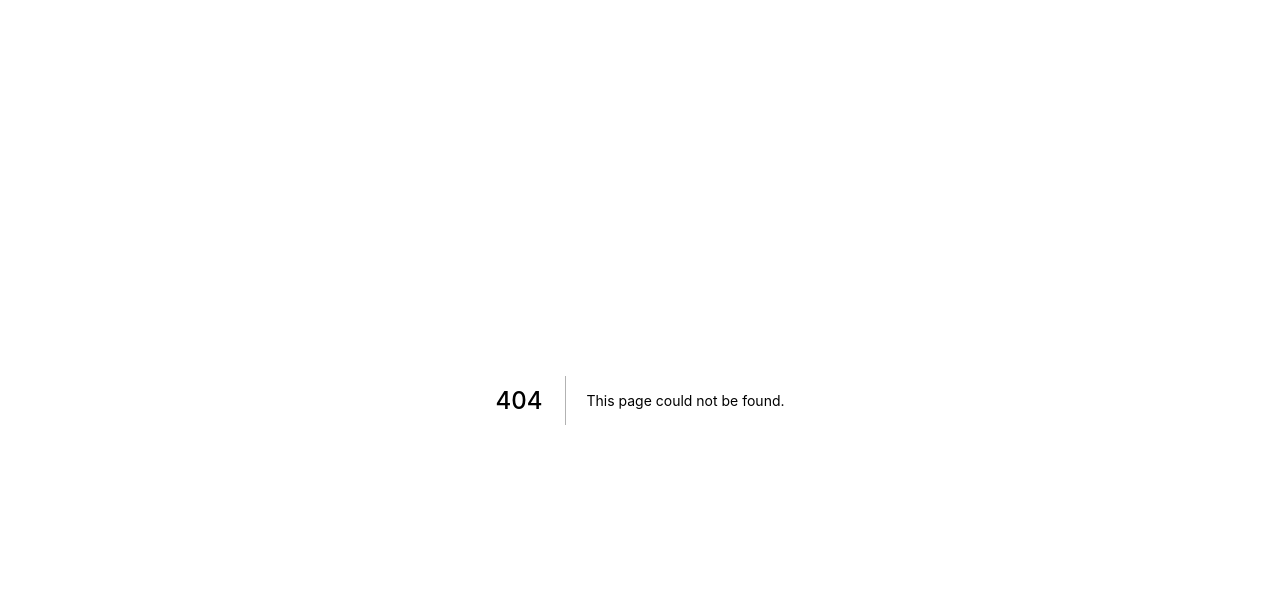
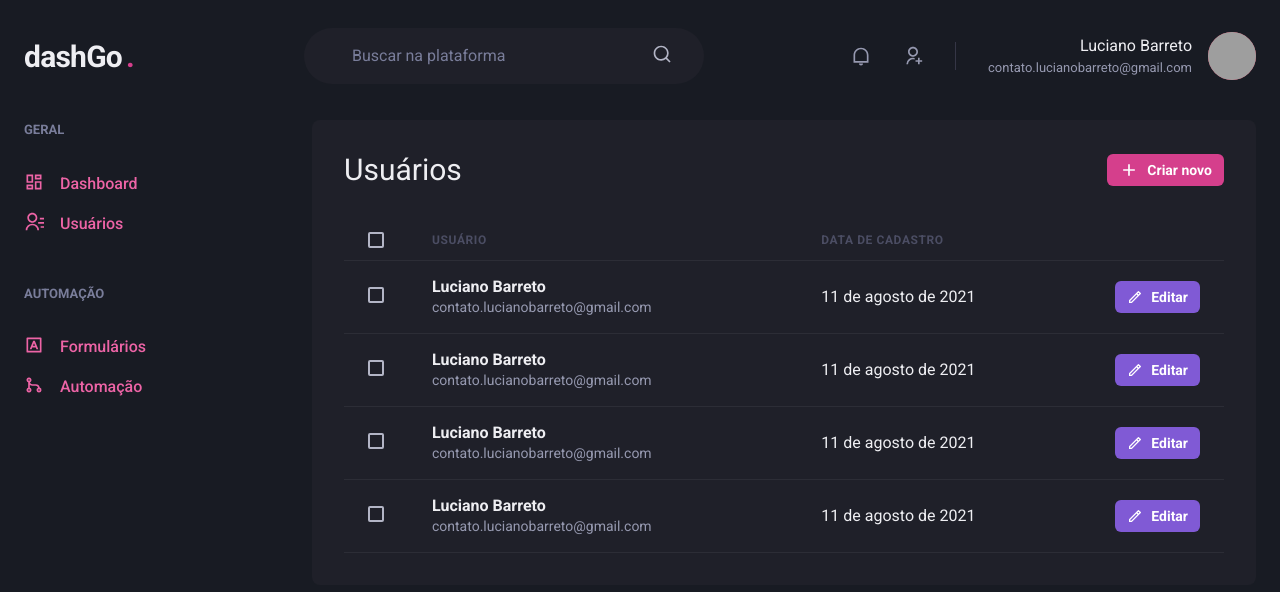
Before and after one commit to Lucianobarretto/DashGo, a Next.js app: page /users in a window 1280 px wide. Before the commit this address had no page. Shown: the top 592 px of the page. Built offline with nearby package versions, Linux system fonts and the light colour scheme; grey boxes are pictures that could not be loaded.

Commit message:
Página -> Lista de usuários

```diff
--- /dev/null
+++ b/src/pages/users/index.tsx
@@ -0,0 +1,141 @@
+import { Box, Button, Checkbox, Flex, Heading, Icon, Table, Tbody, Td, Text, Th, Thead, Tr } from "@chakra-ui/react";
+import { RiAddLine, RiPencilLine } from "react-icons/ri";
+
+import { Header } from "../../components/Header";
+import { Sidebar } from "../../components/Sidebar";
+
+export default function UsersList() {
+  return (
+    <Box>
+      <Header />
+
+      <Flex w="100%" my="6" maxWidth={1480} mx="auto" px="6">
+        <Sidebar />
+
+        <Box flex="1" borderRadius={8} bg="gray.800" p="8">
+          <Flex mb="8" justify="space-between" align="center">
+
+            <Heading size="lg" fontWeight="normal">Usuários</Heading>
+
+            <Button
+              as="a"
+              size="sm"
+              fontSize="sm"
+              colorScheme="pink"
+              leftIcon={<Icon as={RiAddLine} fontSize="20" />}
+            >
+              Criar novo
+            </Button>
+          </Flex>
+
+          <Table colorScheme="whiteAlpha">
+            <Thead>
+              <Tr>
+                <Th px="6" color="gray.300" width="8">
+                  <Checkbox colorScheme="pink" />
+                </Th>
+                <Th>Usuário</Th>
+                <Th>Data de cadastro</Th>
+                <Th width="8"></Th>
+              </Tr>
+            </Thead>
+            <Tbody>
+              <Tr>
+                <Td px="6">
+                  <Checkbox colorScheme="pink" />
+                </Td>
+                <Td>
+                  <Box>
+                    <Text fontWeight="bold">Luciano Barreto</Text>
+                    <Text fontSize="sm" color="gray.300">contato.lucianobarreto@gmail.com</Text>
+                  </Box>
+                </Td>
+                <Td>11 de agosto de 2021</Td>
+                <Td>
+                  <Button
+                    as="a"
+                    size="sm"
+                    fontSize="sm"
+                    colorScheme="purple"
+                    leftIcon={<Icon as={RiPencilLine} fontSize="16" />}
+                  >
+                    Editar
+                  </Button>
+                </Td>
+              </Tr>
+              <Tr>
+                <Td px="6">
+                  <Checkbox colorScheme="pink" />
+                </Td>
+                <Td>
+                  <Box>
+                    <Text fontWeight="bold">Luciano Barreto</Text>
+                    <Text fontSize="sm" color="gray.300">contato.lucianobarreto@gmail.com</Text>
+                  </Box>
+                </Td>
+                <Td>11 de agosto de 2021</Td>
+                <Td>
+                  <Button
+                    as="a"
+                    size="sm"
+                    fontSize="sm"
+                    colorScheme="purple"
+                    leftIcon={<Icon as={RiPencilLine} fontSize="16" />}
+                  >
+                    Editar
+                  </Button>
+                </Td>
+              </Tr>
+              <Tr>
+                <Td px="6">
+                  <Checkbox colorScheme="pink" />
+                </Td>
+                <Td>
+                  <Box>
+                    <Text fontWeight="bold">Luciano Barreto</Text>
+                    <Text fontSize="sm" color="gray.300">contato.lucianobarreto@gmail.com</Text>
+                  </Box>
+                </Td>
+                <Td>11 de agosto de 2021</Td>
+                <Td>
+                  <Button
+                    as="a"
+                    size="sm"
+                    fontSize="sm"
+                    colorScheme="purple"
+                    leftIcon={<Icon as={RiPencilLine} fontSize="16" />}
+                  >
+                    Editar
+                  </Button>
+                </Td>
+              </Tr>
+              <Tr>
+                <Td px="6">
+                  <Checkbox colorScheme="pink" />
+                </Td>
+                <Td>
+                  <Box>
+                    <Text fontWeight="bold">Luciano Barreto</Text>
+                    <Text fontSize="sm" color="gray.300">contato.lucianobarreto@gmail.com</Text>
+                  </Box>
+                </Td>
+                <Td>11 de agosto de 2021</Td>
+                <Td>
+                  <Button
+                    as="a"
+                    size="sm"
+                    fontSize="sm"
+                    colorScheme="purple"
+                    leftIcon={<Icon as={RiPencilLine} fontSize="16" />}
+                  >
+                    Editar
+                  </Button>
+                </Td>
+              </Tr>
+            </Tbody>
+          </Table>
+        </Box>
+      </Flex>
+    </Box>
+  );
+}
```
